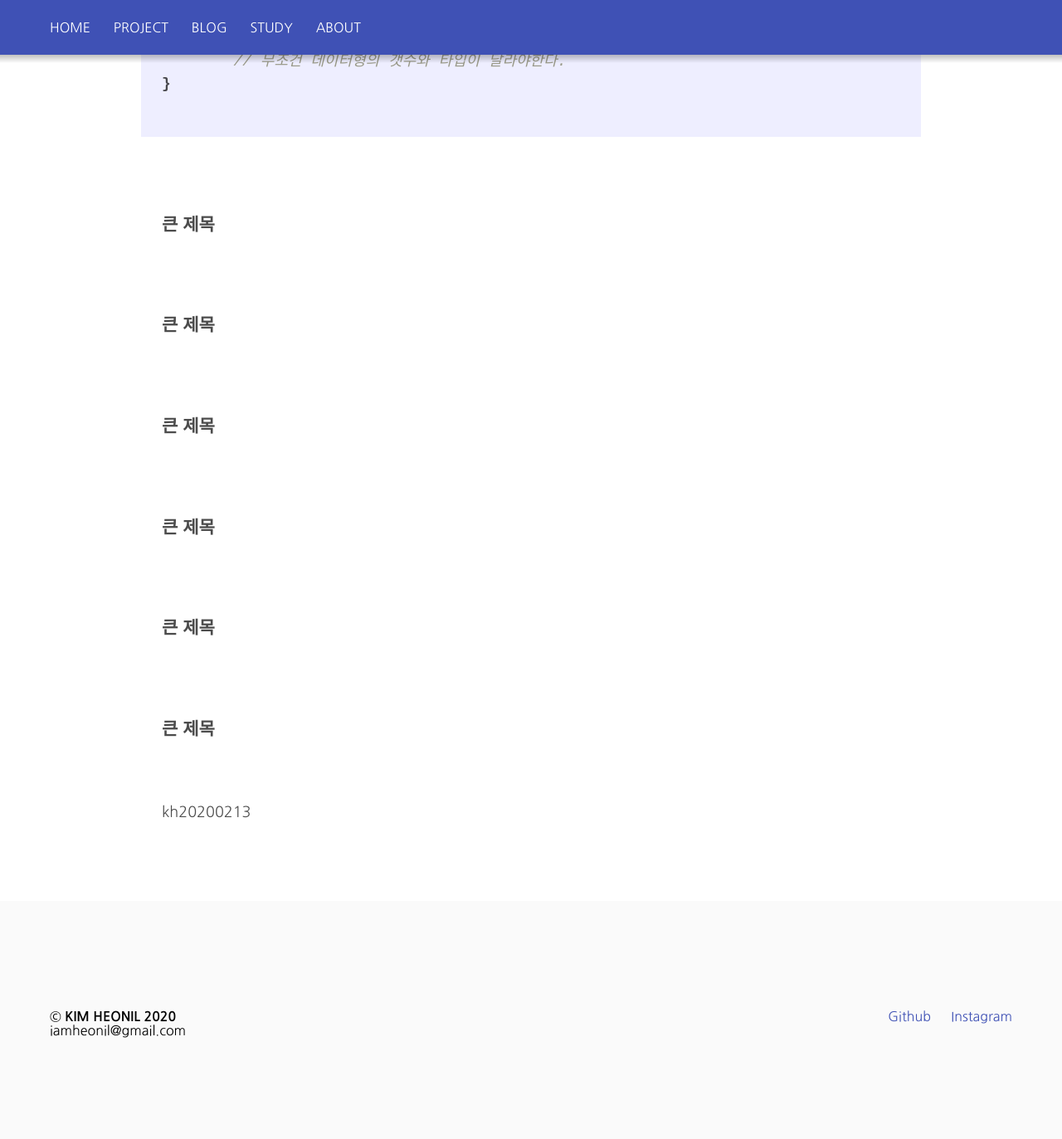
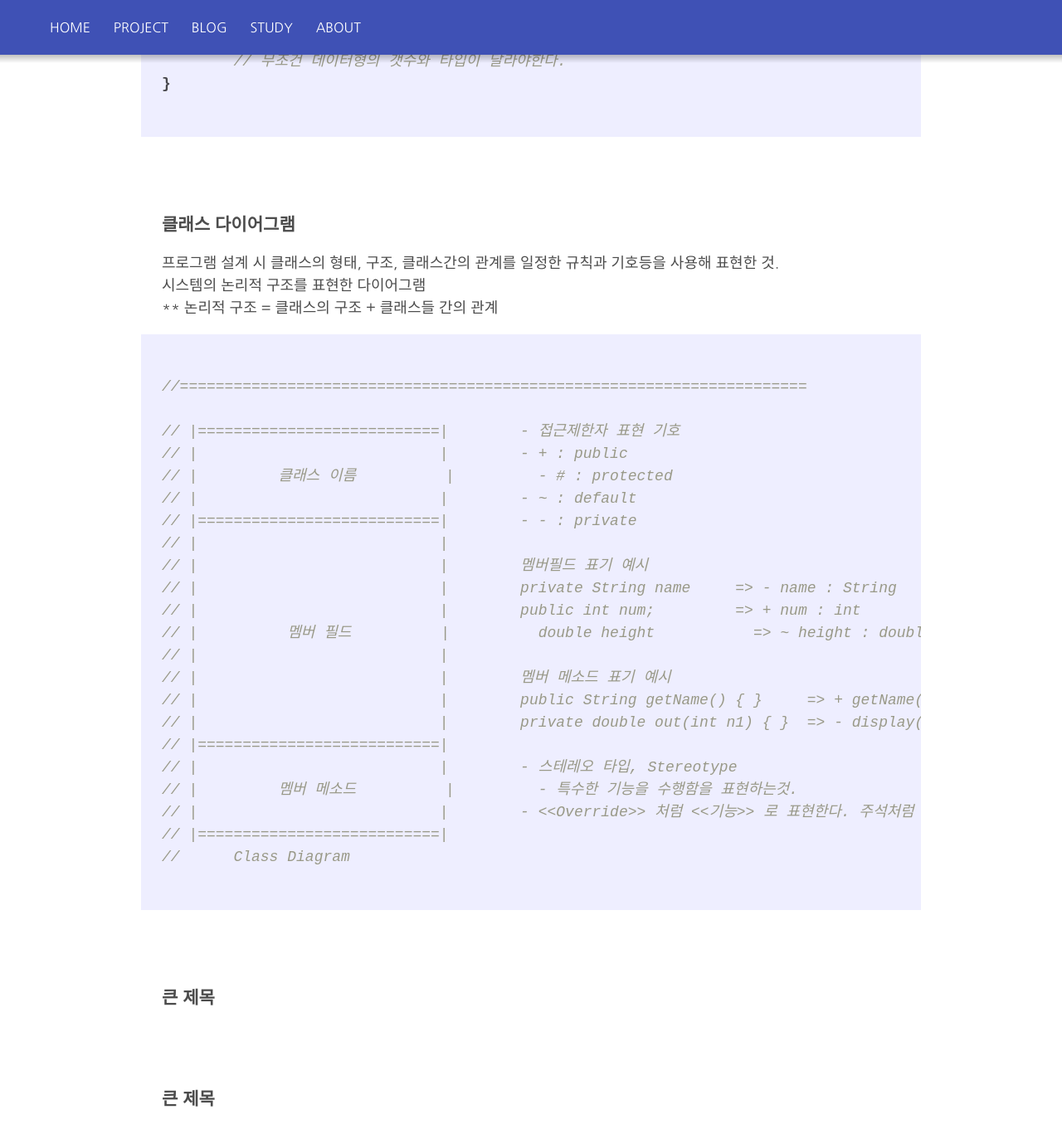
Before and after one commit to iamheonil/iamheonil.github.io, a Jekyll site: the page built from _posts/2020-02-18-Java.md, in a window 1280 px wide and 1400 px high, scrolled down 8263 px. Shown: the top 1373 px of the window at 83% size. Built offline with Jekyll 4.4.1, drawn with Linux system fonts in a browser that asks for light colours.

Commit message:
Blog Modify

````diff
--- a/_posts/2020-02-18-Java.md
+++ b/_posts/2020-02-18-Java.md
@@ -304,7 +304,35 @@ public class Overloading_01 {
 
 <br><br>
 
-### 큰 제목
+### 클래스 다이어그램
+프로그램 설계 시 클래스의 형태, 구조, 클래스간의 관계를 일정한 규칙과 기호등을 사용해 표현한 것. <br>
+시스템의 논리적 구조를 표현한 다이어그램 <br>
+** 논리적 구조 = 클래스의 구조 + 클래스들 간의 관계 <br>
+
+```java
+//======================================================================
+
+// |===========================|	- 접근제한자 표현 기호
+// |                           |	- + : public
+// |         클래스 이름          |	  - # : protected
+// |                           |	- ~ : default
+// |===========================|	- - : private
+// |                           |
+// |                           |	멤버필드 표기 예시
+// |                           |	private String name	=> - name : String
+// |                           |	public int num;		=> + num : int
+// |          멤버 필드          |	  double height		  => ~ height : double
+// |                           |
+// |                           |	멤버 메소드 표기 예시
+// |                           | 	public String getName() { }     => + getName() : String
+// |                           |	private double out(int n1) { }	=> - display(int) : double
+// |===========================|
+// |                           |	- 스테레오 타입, Stereotype
+// |         멤버 메소드          |	  - 특수한 기능을 수행함을 표현하는것.
+// |                           |	- <<Override>> 처럼 <<기능>> 로 표현한다. 주석처럼 사용한다.
+// |===========================|
+//      Class Diagram
+```
 
 <br><br>
 
````
